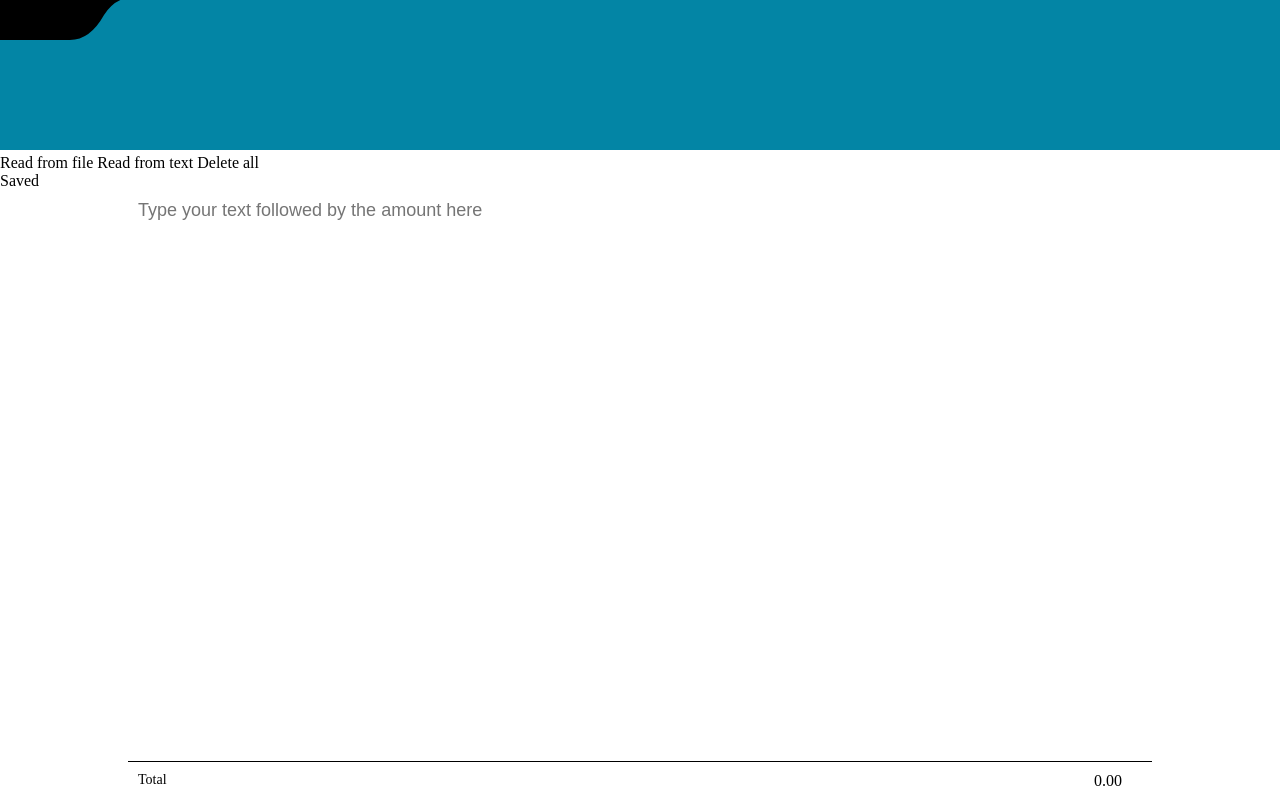
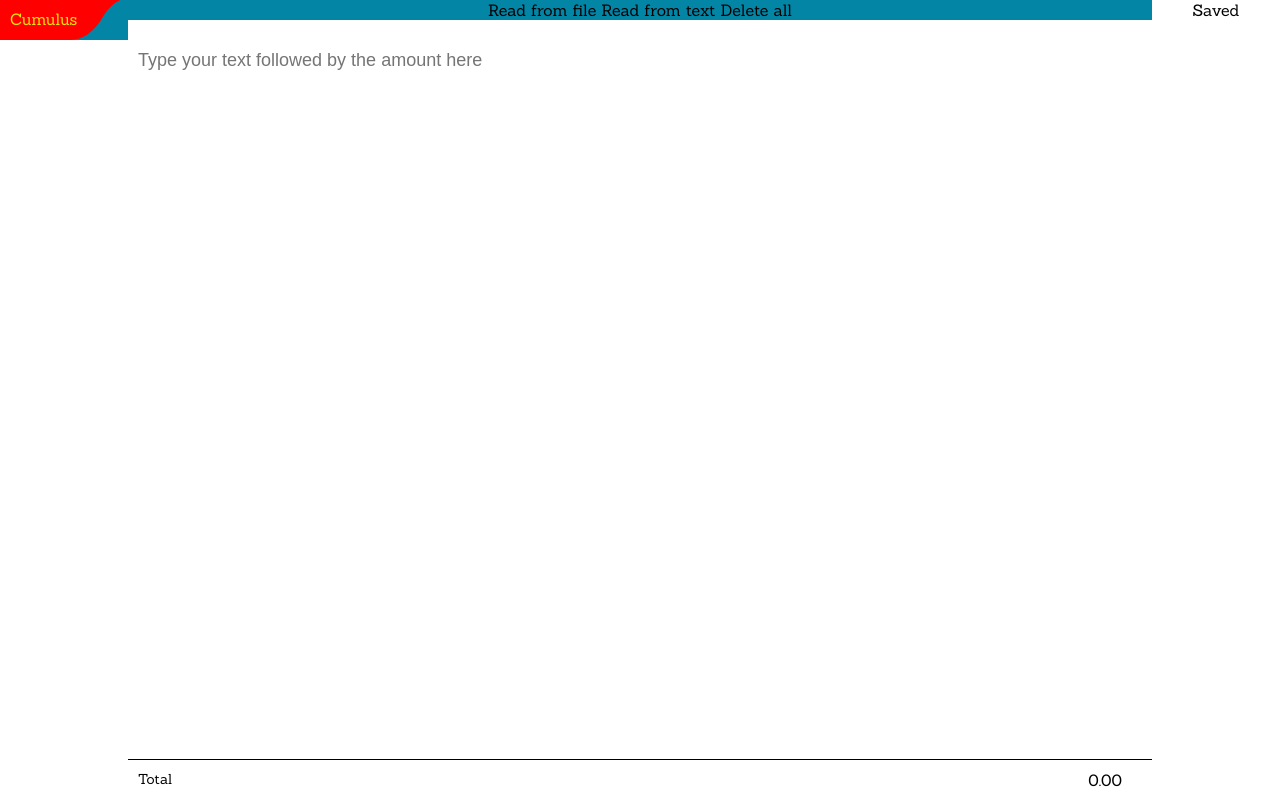
Before and after one commit to eloone/cumulus, a plain HTML site: page index.html in a window 1280 px wide. Drawn offline with nearby package versions, Linux system fonts and the light colour scheme.

Commit message:
svg in the header

```diff
--- a/main.css
+++ b/main.css
@@ -1,11 +1,49 @@
 html, body{
 	margin:0;
 	padding:0;
+	font-family: 'Sanchez', serif;
 }
 
 ul{
 	margin:0;
 	padding:0;
+}
+
+header{
+	overflow:hidden;
+	text-align:center;
+	height:40px;
+}
+
+header .inline{
+	display:inline-block;
+	float:left;
+}
+
+header .home{
+	width:10%;
+}
+
+header .saved-status{
+	width:10%;
+}
+
+.home-graphic a:hover{
+	fill:#f00;
+}
+
+.home-graphic text{
+	fill:#F7E308;
+}
+
+header .center{
+	width:80%;
+	background:rgb(3, 133, 165);
+}
+
+header .app-menu{
+	width:500px;
+	margin:0 auto;
 }
 
 .container{
```
